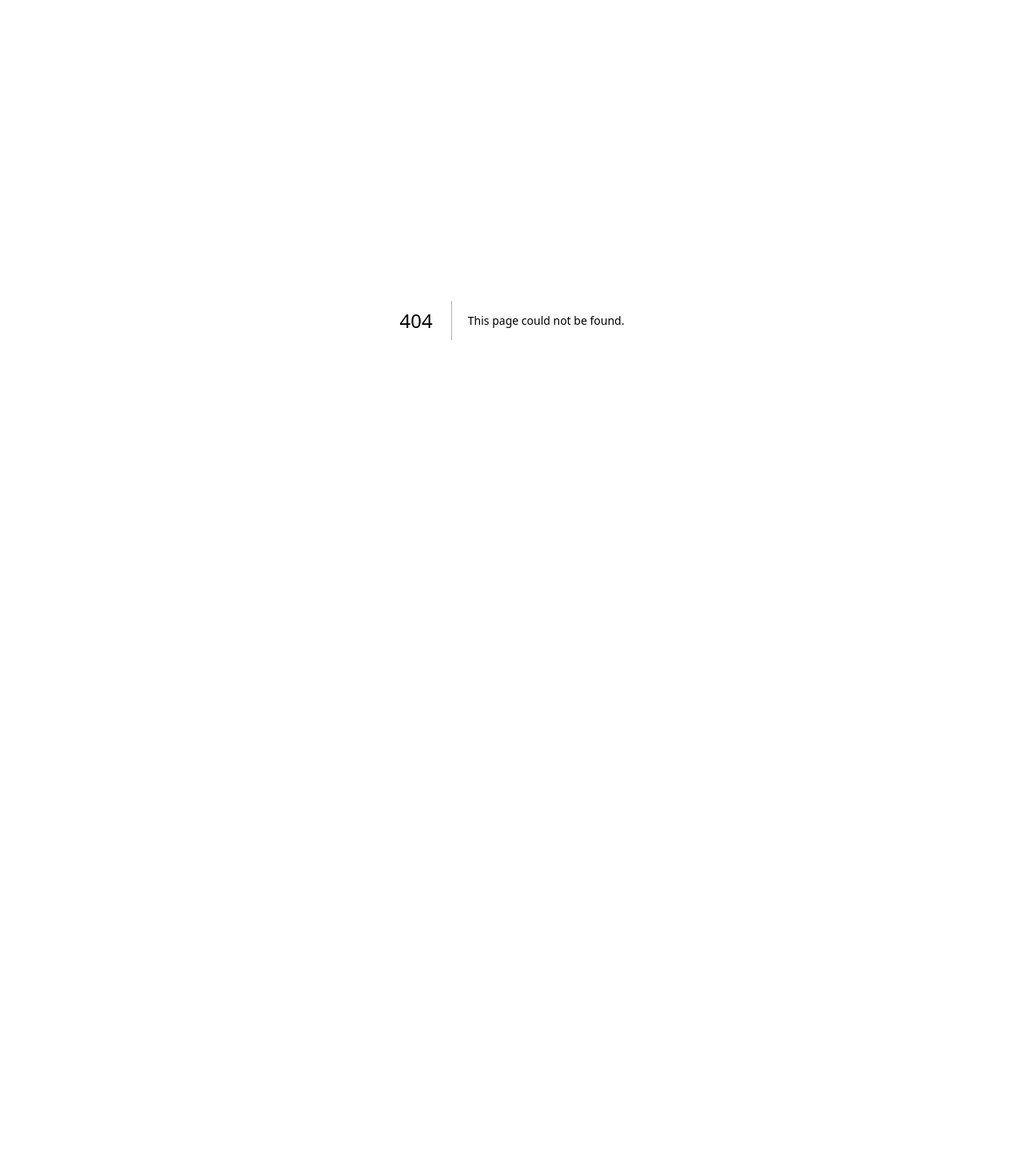
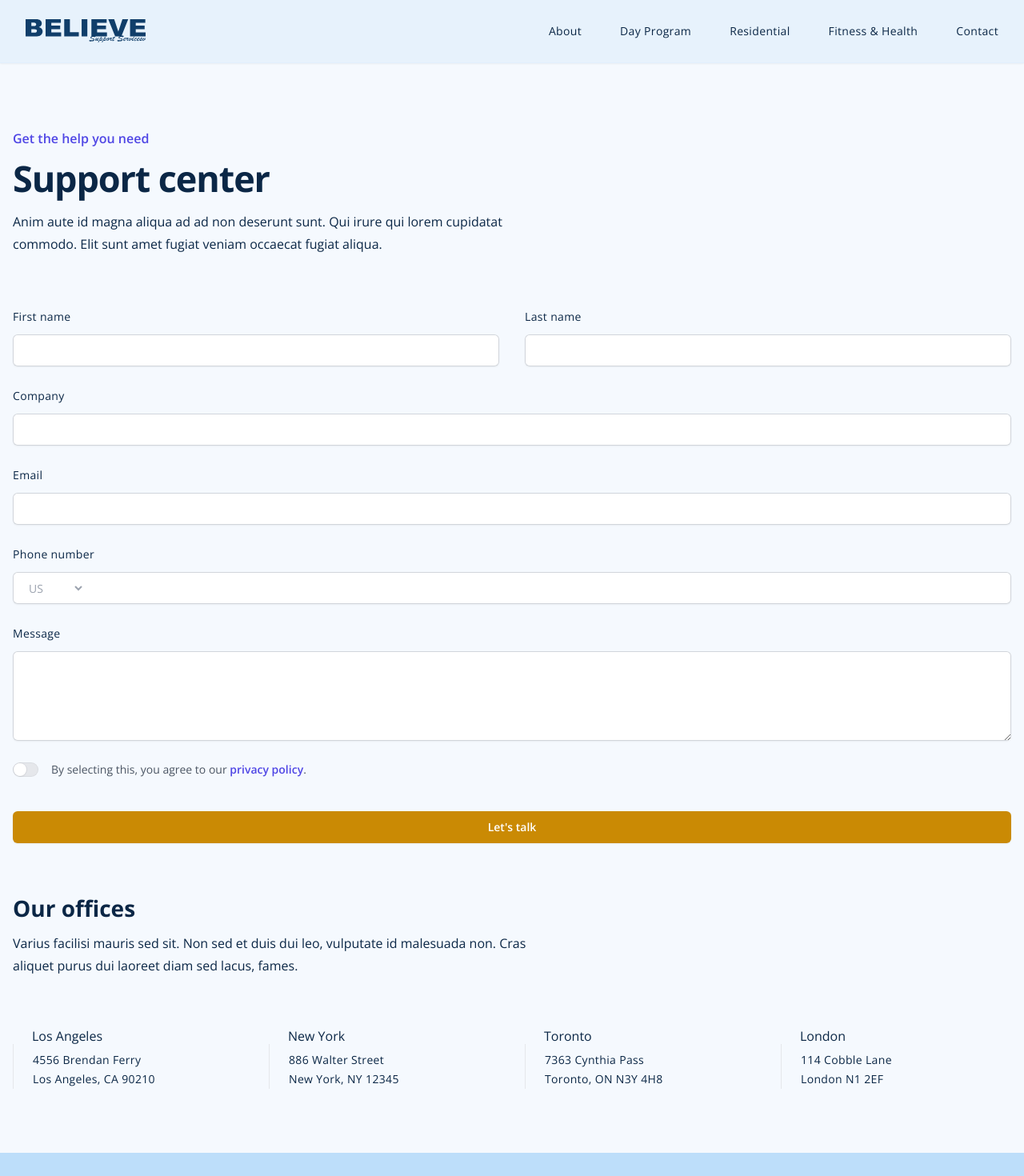
Before and after one commit to Justin-Bento/believe-support-services, a Next.js app: page /contact in a window 1280 px wide. Before the commit this address had no page. Shown: the top 1470 px of the page at 80% size. Before the commit the page ends 800 px from the top, so only its background shows below. Built offline with nearby package versions, Linux system fonts and the light colour scheme.

Commit message:
created a contact page

```diff
--- /dev/null
+++ b/src/pages/contact.tsx
@@ -0,0 +1,235 @@
+import Head from "next/head";
+// End of Next.js Specifc Calls
+import Appbar from "@/components/Appbar";
+import Footer from "@/components/Footer";
+import { Switch } from "@headlessui/react";
+import { useState } from "react";
+import { AiOutlineArrowDown } from "react-icons/ai";
+
+export default function contact() {
+  return (
+    <>
+      <Head>
+        <title>Believe Support Services</title>
+        <meta
+          name="description"
+          content="Helping individuals with complex needs to help them be the best version on themselves and their community."
+        />
+      </Head>
+      <Appbar />
+      <main className="container p-4 mx-auto my-16 space-y-16">
+        <ContactCenter />
+        <ContactForm />
+        <CompanyOffices />
+      </main>
+      <Footer />
+    </>
+  );
+}
+function classNames(...classes: any) {
+  return classes.filter(Boolean).join(' ')
+}
+
+function ContactCenter() {
+  return (
+      <div className="">
+        <div className="max-w-2xl mx-auto lg:mx-0">
+          <p className="text-base font-semibold leading-7 text-indigo-600">Get the help you need</p>
+          <h2 className="mt-2 font-bold display-medium">Support center</h2>
+          <p className="mt-3 body-large">
+            Anim aute id magna aliqua ad ad non deserunt sunt. Qui irure qui lorem cupidatat commodo. Elit sunt amet
+            fugiat veniam occaecat fugiat aliqua.
+          </p>
+        </div>
+      </div>
+  )
+}
+function ContactForm() {
+  const [agreed, setAgreed] = useState(false)
+  return (
+    <form action="#" method="POST" className="">
+      <div className="grid grid-cols-1 gap-x-8 gap-y-6 sm:grid-cols-2">
+        <div>
+          <label htmlFor="first-name" className="body-medium">
+            First name
+          </label>
+          <div className="mt-2.5">
+            <input
+              type="text"
+              name="first-name"
+              id="first-name"
+              autoComplete="given-name"
+              className="block w-full rounded-md border-0 px-3.5 py-2 text-gray-900 shadow-sm ring-1 ring-inset ring-gray-300 placeholder:text-gray-400 focus:ring-2 focus:ring-inset focus:ring-indigo-600 sm:text-sm sm:leading-6"
+            />
+          </div>
+        </div>
+        <div>
+          <label htmlFor="last-name" className="body-medium">
+            Last name
+          </label>
+          <div className="mt-2.5">
+            <input
+              type="text"
+              name="last-name"
+              id="last-name"
+              autoComplete="family-name"
+              className="block w-full rounded-md border-0 px-3.5 py-2 text-gray-900 shadow-sm ring-1 ring-inset ring-gray-300 placeholder:text-gray-400 focus:ring-2 focus:ring-inset focus:ring-indigo-600 sm:text-sm sm:leading-6"
+            />
+          </div>
+        </div>
+        <div className="sm:col-span-2">
+          <label htmlFor="company" className="body-medium">
+            Company
+          </label>
+          <div className="mt-2.5">
+            <input
+              type="text"
+              name="company"
+              id="company"
+              autoComplete="organization"
+              className="block w-full rounded-md border-0 px-3.5 py-2 text-gray-900 shadow-sm ring-1 ring-inset ring-gray-300 placeholder:text-gray-400 focus:ring-2 focus:ring-inset focus:ring-indigo-600 sm:text-sm sm:leading-6"
+            />
+          </div>
+        </div>
+        <div className="sm:col-span-2">
+          <label htmlFor="email" className="body-medium">
+            Email
+          </label>
+          <div className="mt-2.5">
+            <input
+              type="email"
+              name="email"
+              id="email"
+              autoComplete="email"
+              className="block w-full rounded-md border-0 px-3.5 py-2 text-gray-900 shadow-sm ring-1 ring-inset ring-gray-300 placeholder:text-gray-400 focus:ring-2 focus:ring-inset focus:ring-indigo-600 sm:text-sm sm:leading-6"
+            />
+          </div>
+        </div>
+        <div className="sm:col-span-2">
+          <label htmlFor="phone-number" className="body-medium">
+            Phone number
+          </label>
+          <div className="relative mt-2.5">
+            <div className="absolute inset-y-0 left-0 flex items-center">
+              <label htmlFor="country" className="sr-only">
+                Country
+              </label>
+              <select
+                id="country"
+                name="country"
+                className="h-full py-0 pl-4 text-gray-400 bg-transparent border-0 rounded-md bg-none pr-9 focus:ring-2 focus:ring-inset focus:ring-indigo-600 sm:text-sm"
+              >
+                <option>US</option>
+                <option>CA</option>
+                <option>EU</option>
+              </select>
+
+            </div>
+            <input
+              type="tel"
+              name="phone-number"
+              id="phone-number"
+              autoComplete="tel"
+              className="block w-full rounded-md border-0 px-3.5 py-2 pl-20 text-gray-900 shadow-sm ring-1 ring-inset ring-gray-300 placeholder:text-gray-400 focus:ring-2 focus:ring-inset focus:ring-indigo-600 sm:text-sm sm:leading-6"
+            />
+          </div>
+        </div>
+        <div className="sm:col-span-2">
+          <label htmlFor="message" className="body-medium">
+            Message
+          </label>
+          <div className="mt-2.5">
+            <textarea
+              name="message"
+              id="message"
+              rows={4}
+              className="block w-full rounded-md border-0 px-3.5 py-2 text-gray-900 shadow-sm ring-1 ring-inset ring-gray-300 placeholder:text-gray-400 focus:ring-2 focus:ring-inset focus:ring-indigo-600 sm:text-sm sm:leading-6"
+              defaultValue={''}
+            />
+          </div>
+        </div>
+        <Switch.Group as="div" className="flex gap-x-4 sm:col-span-2">
+          <div className="flex items-center h-6">
+            <Switch
+              checked={agreed}
+              onChange={setAgreed}
+              className={classNames(
+                agreed ? 'bg-indigo-600' : 'bg-gray-200',
+                'flex w-8 flex-none cursor-pointer rounded-full p-px ring-1 ring-inset ring-gray-900/5 transition-colors duration-200 ease-in-out focus-visible:outline focus-visible:outline-2 focus-visible:outline-offset-2 focus-visible:outline-indigo-600'
+              )}
+            >
+              <span className="sr-only">Agree to policies</span>
+              <span
+                aria-hidden="true"
+                className={classNames(
+                  agreed ? 'translate-x-3.5' : 'translate-x-0',
+                  'h-4 w-4 transform rounded-full bg-white shadow-sm ring-1 ring-gray-900/5 transition duration-200 ease-in-out'
+                )}
+              />
+            </Switch>
+          </div>
+          <Switch.Label className="text-sm leading-6 text-gray-600">
+            By selecting this, you agree to our{' '}
+            <a href="#" className="font-semibold text-indigo-600">
+              privacy&nbsp;policy
+            </a>
+            .
+          </Switch.Label>
+        </Switch.Group>
+      </div>
+      <div className="mt-10">
+        <button
+          type="submit"
+          className="block w-full rounded-md bg-yellow-600 px-3.5 py-2.5 text-center text-sm font-semibold text-white shadow-sm hover:bg-yellow-500 focus-visible:outline focus-visible:outline-2 focus-visible:outline-offset-2 focus-visible:outline-yellow-600"
+        >
+          Let's talk
+        </button>
+      </div>
+    </form>
+  )
+}
+function CompanyOffices() {
+  return (
+    <div className="">
+      <div className="">
+        <div className="max-w-2xl mx-auto lg:mx-0">
+          <h2 className="font-bold headline-medium">Our offices</h2>
+          <p className="mt-3 body-large">
+            Varius facilisi mauris sed sit. Non sed et duis dui leo, vulputate id malesuada non. Cras aliquet purus dui
+            laoreet diam sed lacus, fames.
+          </p>
+        </div>
+        <div className="grid max-w-2xl grid-cols-1 gap-8 mx-auto mt-16 text-base leading-7 sm:grid-cols-2 sm:gap-y-16 lg:mx-0 lg:max-w-none lg:grid-cols-4">
+          <div>
+            <h3 className="pl-6 title-medium">Los Angeles</h3>
+            <address className="pt-2 pl-6 not-italic border-l border-gray-200 body-medium dark:border-gray-500">
+              <p>4556 Brendan Ferry</p>
+              <p>Los Angeles, CA 90210</p>
+            </address>
+          </div>
+          <div>
+            <h3 className="pl-6 title-medium">New York</h3>
+            <address className="pt-2 pl-6 not-italic border-l border-gray-200 body-medium dark:border-gray-500">
+              <p>886 Walter Street</p>
+              <p>New York, NY 12345</p>
+            </address>
+          </div>
+          <div>
+            <h3 className="pl-6 title-medium">Toronto</h3>
+            <address className="pt-2 pl-6 not-italic border-l border-gray-200 body-medium dark:border-gray-500">
+              <p>7363 Cynthia Pass</p>
+              <p>Toronto, ON N3Y 4H8</p>
+            </address>
+          </div>
+          <div>
+            <h3 className="pl-6 title-medium">London</h3>
+            <address className="pt-2 pl-6 not-italic border-l border-gray-200 body-medium dark:border-gray-500">
+              <p>114 Cobble Lane</p>
+              <p>London N1 2EF</p>
+            </address>
+          </div>
+        </div>
+      </div>
+    </div>
+  )
+}
```
